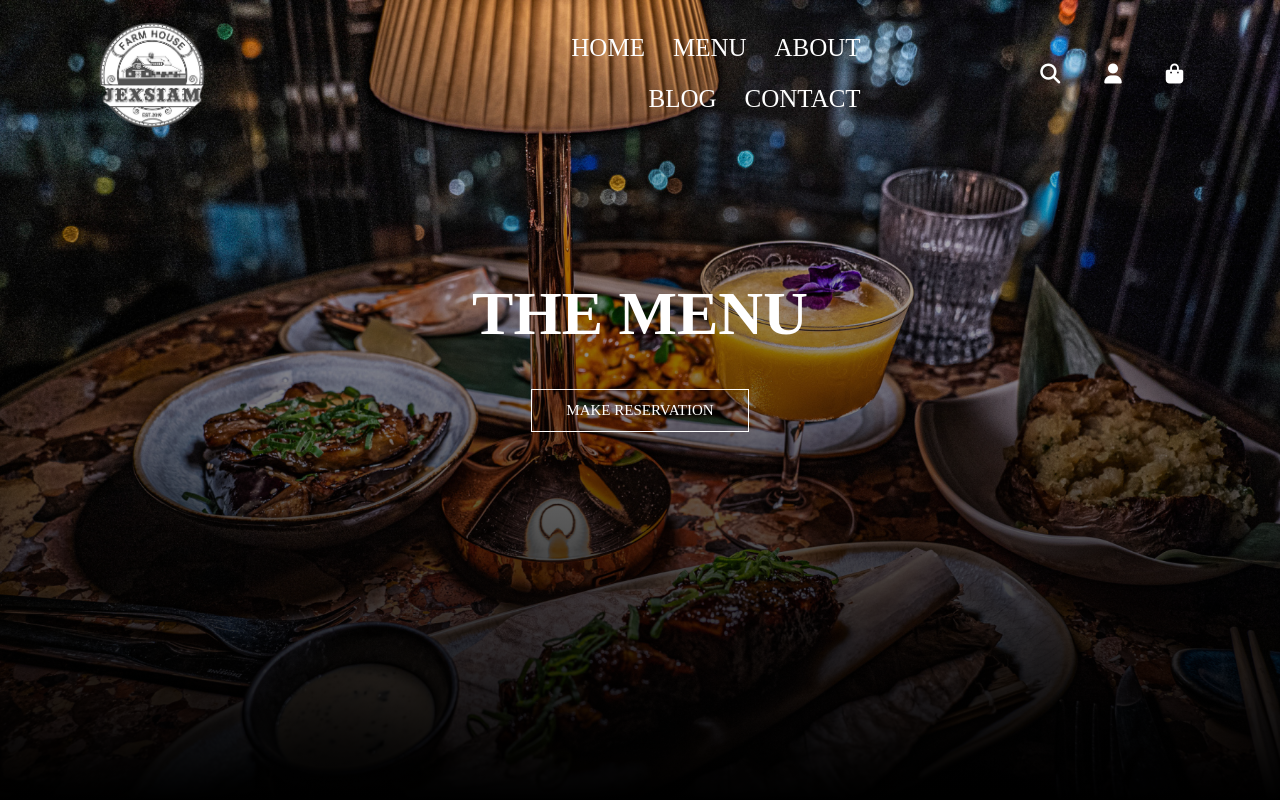
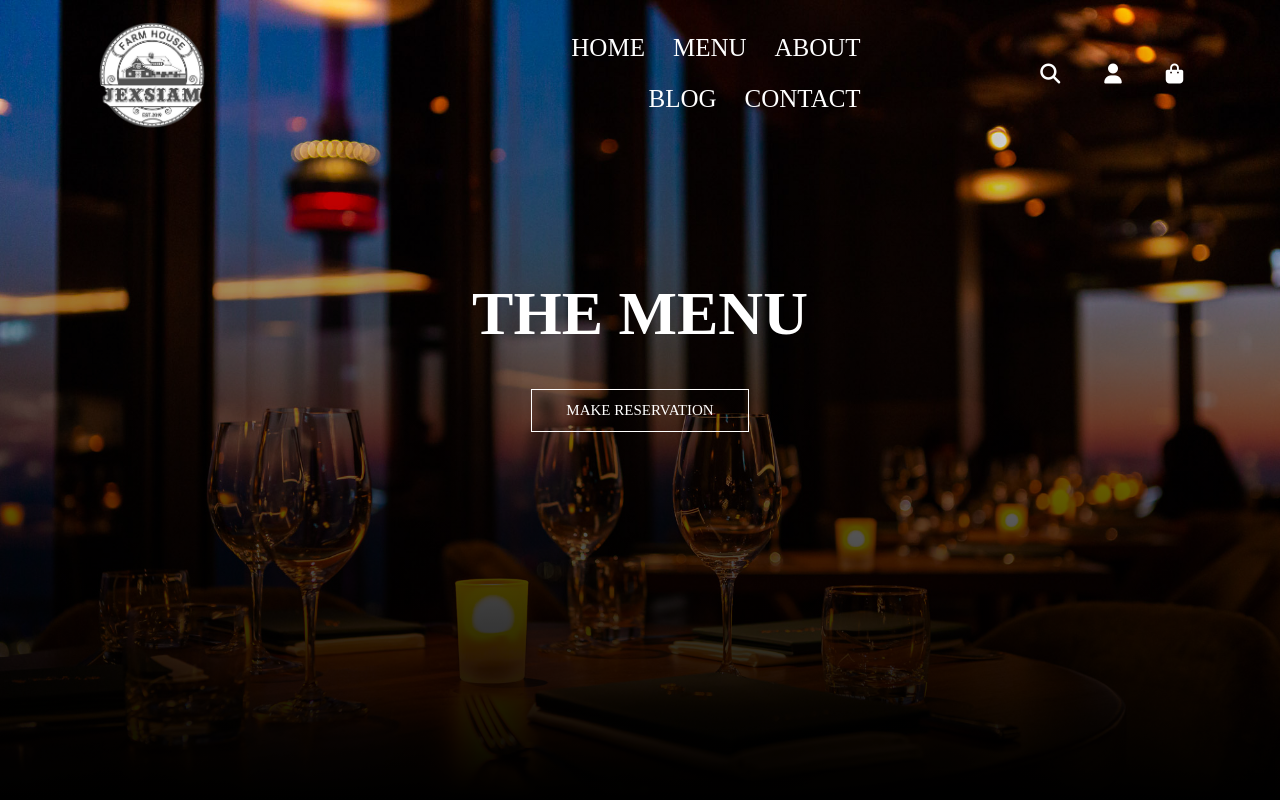
Before and after one commit to tuan1507/BWD-Demo, a plain HTML site: page menu.html in a window 1280 px wide. Shown: the top 800 px of the page. Drawn offline with Linux system fonts and the light colour scheme; files that its build step writes are made by us from their sources; files whose address does not match are found by name.

Commit message:
menu.css

```diff
--- a/asset/css/menu.css
+++ b/asset/css/menu.css
@@ -7,7 +7,7 @@
 .header {
     min-height: 100vh;
     width: 100%;
-    background-image: linear-gradient(rgba(0, 0, 0, 0), rgb(0, 0, 0)), url(/asset/img/834083-too-restaurant-too-hotel-paris-photos-menu-plats.jpg);
+    background-image: linear-gradient(rgba(0, 0, 0, 0), rgb(0, 0, 0)), url(https://github.com/tuan1507/BWD-Demo/blob/master/asset/img/Canoe-Interior-Evening-Vibes-5170.jpg?raw=true);
     background-size: cover;
     position: relative;
 }
```
